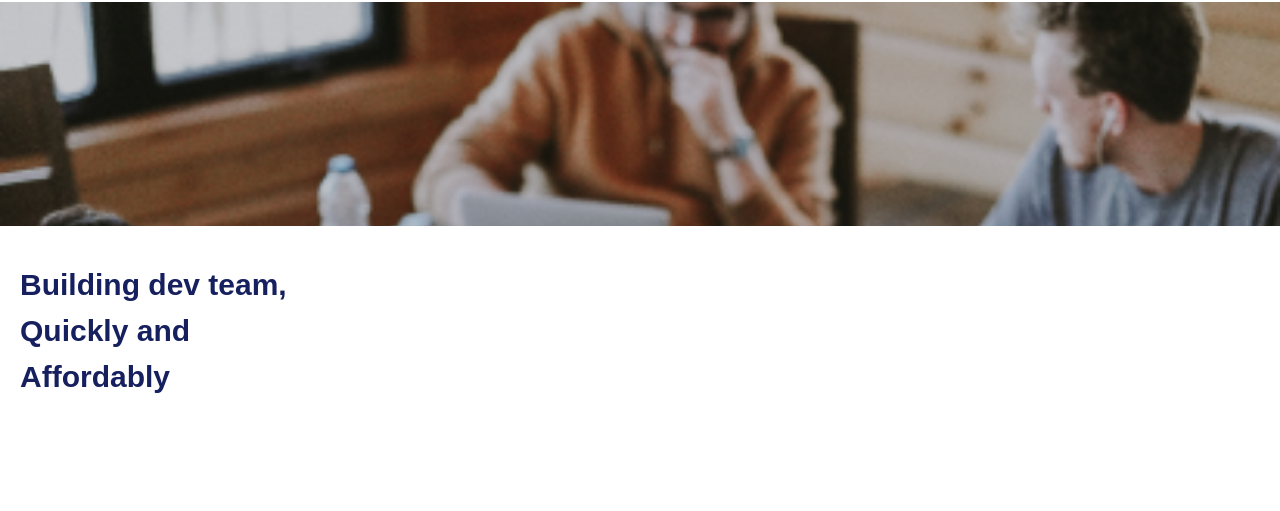
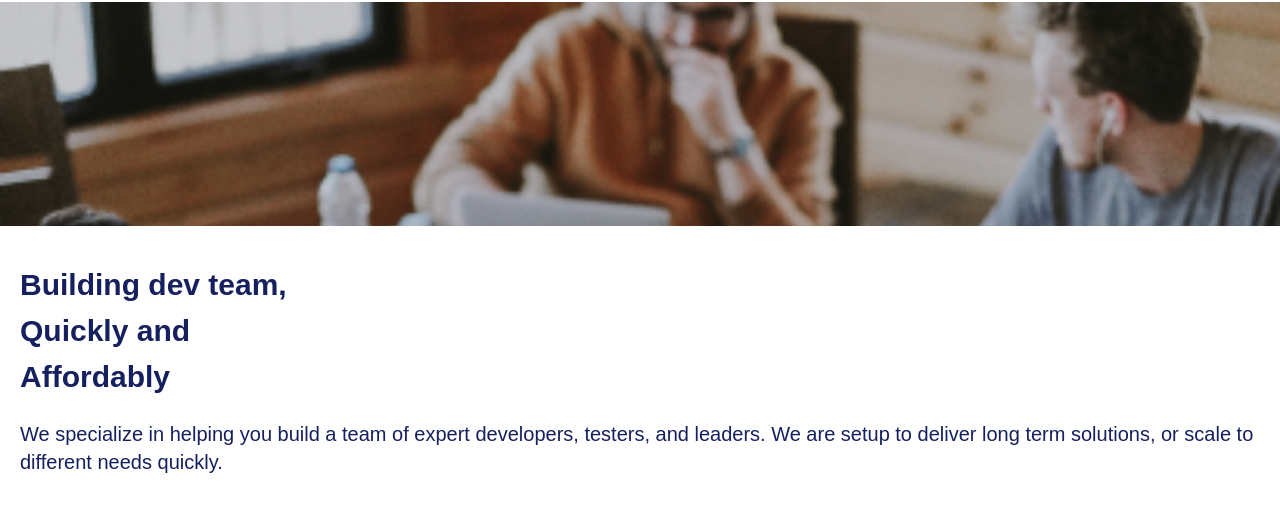
Before and after one commit to davdev14/landing-page01, a website: page index.html in a window 1280 px wide. Shown: the part 89-600 px from the top of the page. Drawn offline with nearby package versions, Linux system fonts and the light colour scheme; a web font is replaced by a local one.

Commit message:
1st part hero section done

```diff
--- a/index.css
+++ b/index.css
@@ -4,11 +4,6 @@
 .hero-image{
   background-image: url(./assets/images/Rectangle\ 26.png);
 }
-.hero-text{
-  @media only screen and (min-width: 375px){
-    margin-left: 1.25rem;
-  }
-}
 .poppins{
   font-family: "poppins", sans-serif;
 }
--- a/index.html
+++ b/index.html
@@ -18,12 +18,14 @@
       <div class="hero-image bg-no-repeat bg-cover h-56 w-full">
       </div>
       <div>
-        <h1 class="text-[#16205f] text-3xl font-semibold leading-[46px] my-9 hero-text poppins min-w-96">
+        <h1 class="text-[#16205f] text-3xl font-semibold leading-[46px] mt-9 poppins mx-5">
           <span>Building dev team,</span><br><span>Quickly and</span><br><span>Affordably</span>
         </h1>
       </div>
       <div>
-
+        <p class="text-[#16205f] text-xl poppins font-normal mt-5 mx-5 text-start">
+          We specialize in helping you build a team of expert developers, testers, and leaders. We are setup to deliver long term solutions, or scale to different needs quickly.
+        </p>
       </div>
   </section>
   </main>
```
